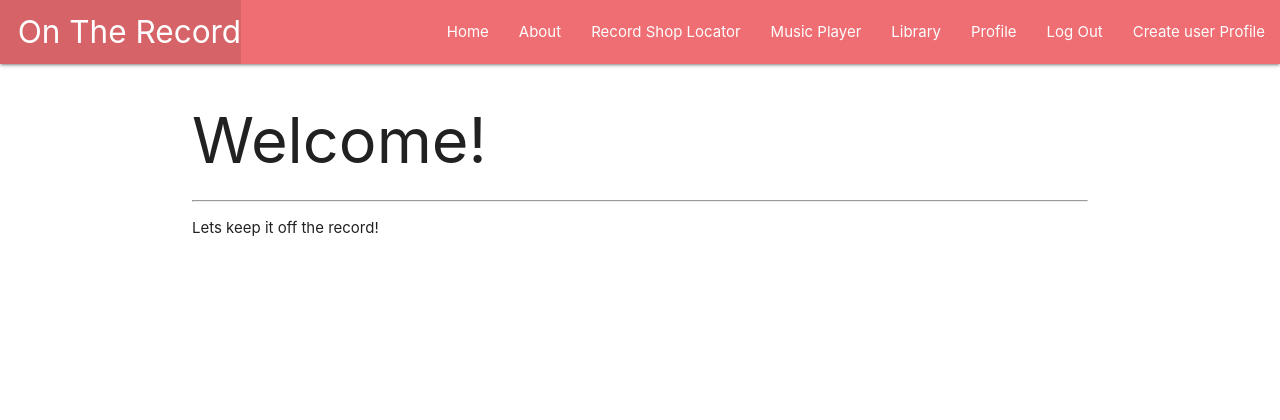
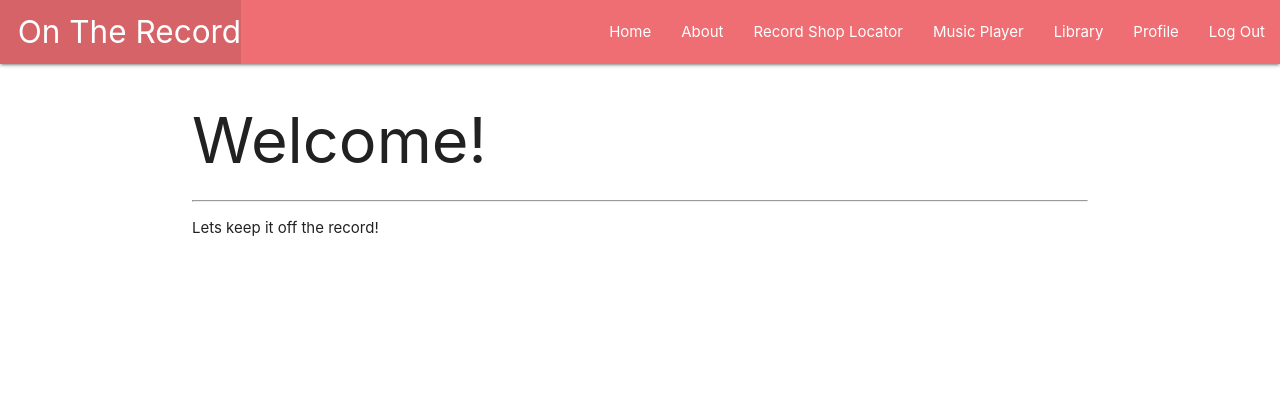
Before and after one commit to aaguilarvf39/ontherecord, a Django app: page / in a window 1280 px wide. Shown: the top 420 px of the page. Run offline with Django 4.2, Linux system fonts and the light colour scheme; the visitor is signed in with stand-in values (Sample User, id 1).

Commit message:
another commit

```diff
--- a/main_app/templates/base.html
+++ b/main_app/templates/base.html
@@ -26,7 +26,6 @@
           <li><a href="">Library</a></li>
           <li><a href="">Profile</a></li>
           <li><a href="{% url 'logout' %}">Log Out</a></li>
-          <li><a href="{% url 'profile' %}" >Create user Profile</a></li>
         {% else %}
           <li><a href="{% url 'signup' %}">Sign Up</a></li>
           <li><a href="{% url 'login' %}">Log In</a></li>
--- a/main_app/urls.py
+++ b/main_app/urls.py
@@ -5,5 +5,4 @@ urlpatterns = [
     path('', views.home, name='home'),
     path('accounts/signup/', views.signup, name='signup'),
     path('locator/', views.locator, name='locator'),
-    path('profile/', views.profile, name="profile"),
 ]
--- a/main_app/views.py
+++ b/main_app/views.py
@@ -6,7 +6,7 @@ import requests
 from .forms import UserProfileForm
 import json
 
-# Create your views here.
+# Create your views here
 def home(request):
   return render(request, 'home.html')
 
@@ -36,27 +36,3 @@ def locator(request):
   lon = response.json()['summary']['geoBias']['lon']
   lat = response.json()['summary']['geoBias']['lat']
   return render(request, 'locator.html', {'location': location, 'lon': lon, 'lat': lat})
-
-
-def profile(request):
-
-	up_form = UserProfileForm(instance=request.user.userprofile)
-	result = "error"
-	message = "Something went wrong. Please check and try again"
-
-	if request.is_ajax() and request.method == "POST":
-		up_form = UserProfileForm(data = request.POST, instance=request.user.userprofile)
-
-		#if both forms are valid, do something
-		if up_form.is_valid():
-			user = up_form.save()
-
-			up = request.user.userprofile
-			up.has_profile = True
-			up.save()
-
-			result = "perfect"
-			message = "Your profile has been updated"
-
-
-	return render(request, 'profile.html')
```
